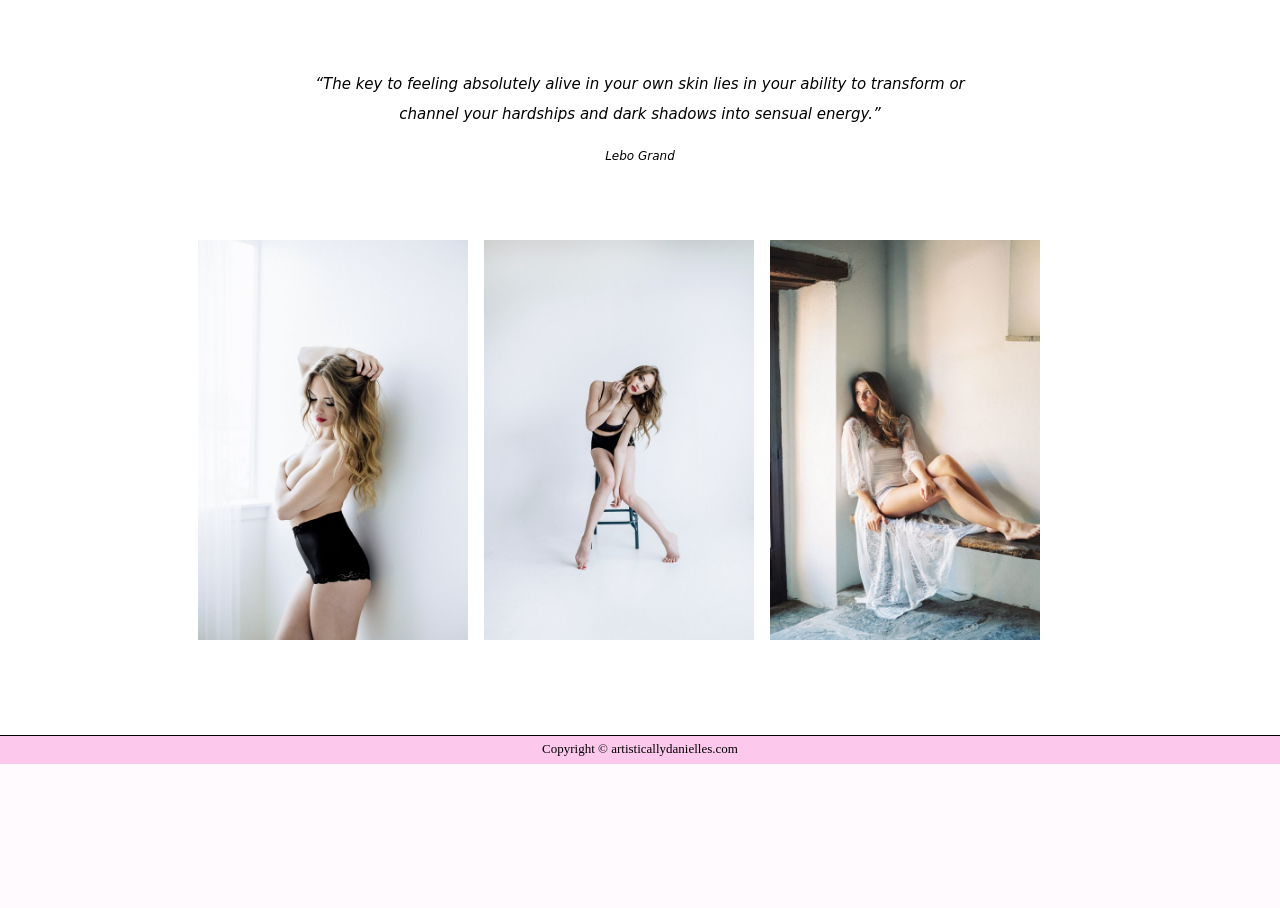
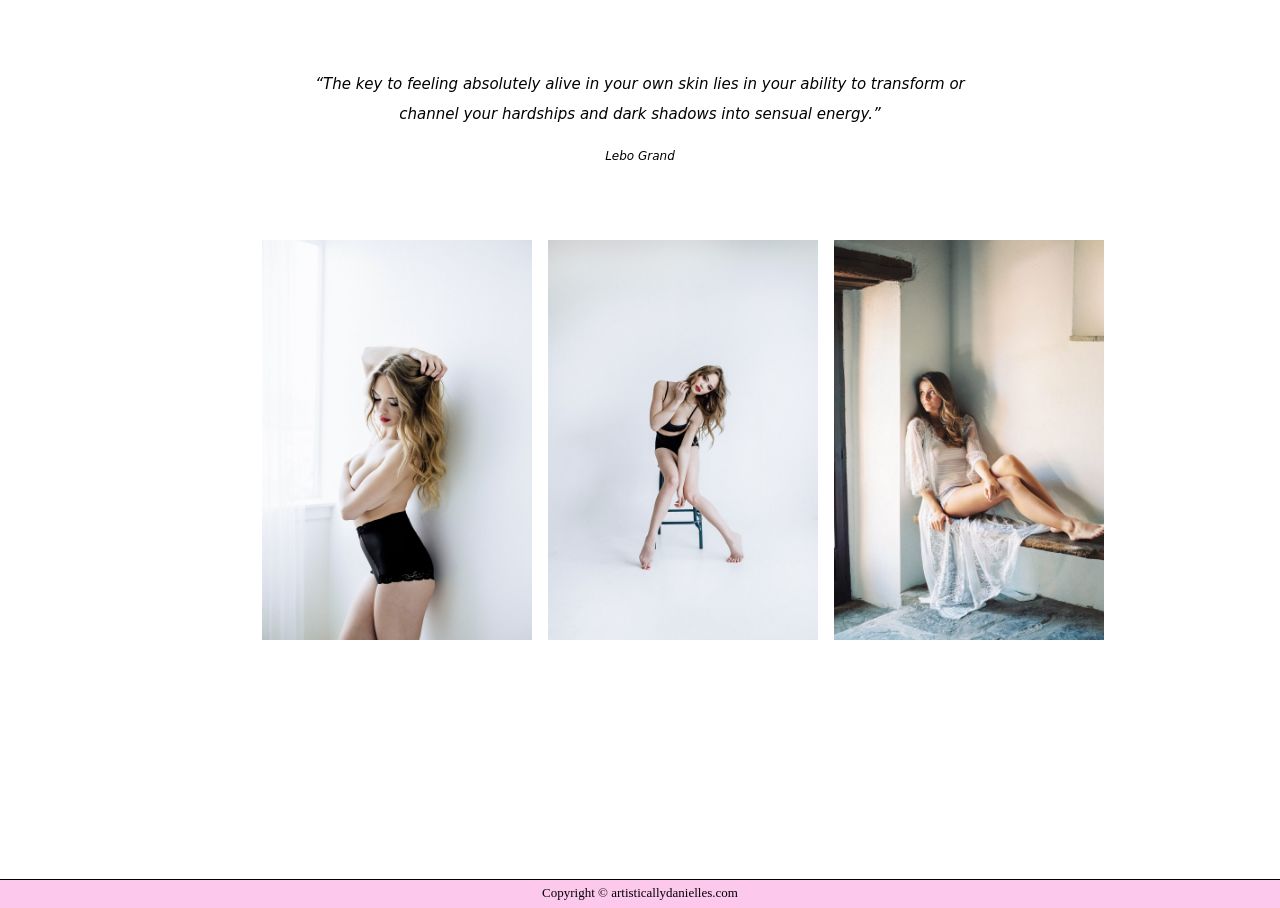
Before and after one commit to dhyxy/cpsc_471_project, a Flask app: page / in a window 1280 px wide. Shown: the part 493-1401 px from the top of the page. Before the commit the page ends 1257 px from the top, so only its background shows below. Run offline with Flask 2, Linux system fonts and the light colour scheme.

Commit message:
morecomp
compcompcomp

```diff
--- a/server/static/main.css
+++ b/server/static/main.css
@@ -61,6 +61,9 @@ body {
   position: absolute;
   margin-bottom: 0;
   width: 100%;
+  max-width: 1950px;
+  margin-left: auto;
+  margin-right: auto;
   height: 23px;
   padding-top: 5px;
   border-top: 1px solid black;
@@ -90,11 +93,21 @@ footer {
   font-weight: 200;
   line-height: 2;
 }
-
+.wrapper {
+  /*this is so even after resizing, everything stays in place*/
+  margin-left: auto;
+  margin-right: auto;
+  max-width: 1950px;
+}
 .mainPageImages {
-  display: block;
+  width: 60%;
+  height: 560px;
+  margin: 0 auto;
+  white-space: nowrap;
+  /*display: block;
   margin: auto;
   width: 70%;
+  */
 }
 .homeBoudoir {
   height: 400px;
--- a/server/templates/base.html.jinja
+++ b/server/templates/base.html.jinja
@@ -11,6 +11,7 @@
     <title>{% block title %} {% endblock %}</title>
 </head>
 <body>
+<div class="wrapper">
     <div class="header">
             <img src="{{ url_for('static', filename='danilogo.png') }}" class="log" />
             <div class="header-right">
@@ -31,8 +32,9 @@
         {% block content %}{% endblock %}
     </div>
     <div class = "foot">
-        <footer>
+        <footer style="width:2000px">
             <p class="text-center">Copyright &copy; artisticallydanielles.com</p>
         </footer>
     </div>
+</div>
 </body>
```
